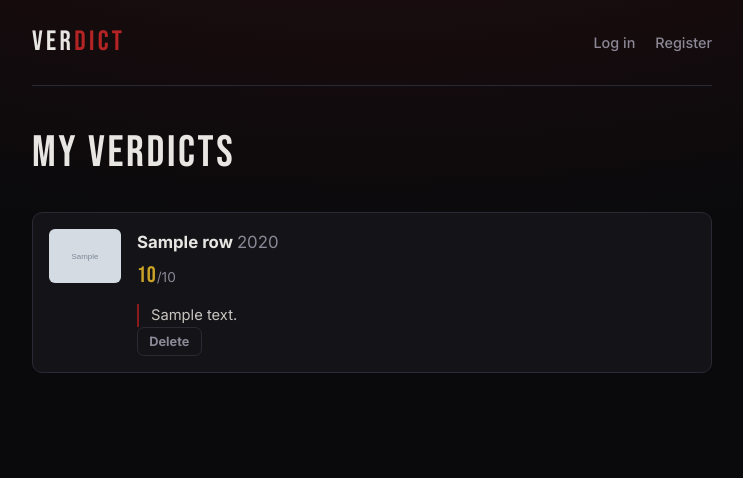
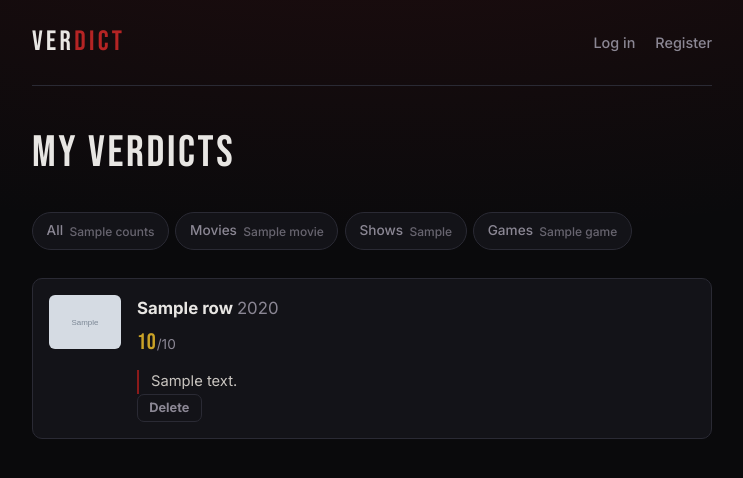
Before and after one commit to Ryan1123231/Verdict, a FastAPI app: template app/templates/me.html in a window 1280 px wide. Shown: the top 478 px of the page, without its empty margins (268-1011 px from the left). Run offline with FastAPI, Linux system fonts and the light colour scheme; the template is opened without the code that fills it: most values are stand-ins (such as "Sample title", 1, 10 or a date in 2020); grey boxes marked "Sample" are stand-in pictures.

Commit message:
Add type-filtered sections to My Verdicts

```diff
--- a/app/templates/base.html
+++ b/app/templates/base.html
@@ -118,6 +118,18 @@
       color: var(--muted); border: 1px solid var(--line);
       padding: .1rem .4rem; border-radius: 4px;
     }
+    .tabs { display: flex; gap: .4rem; margin-bottom: 1.75rem; flex-wrap: wrap; }
+    .tab {
+      display: inline-flex; align-items: center; gap: .4rem;
+      padding: .45rem .85rem; border-radius: 999px;
+      border: 1px solid var(--line); background: var(--panel);
+      color: var(--muted); text-decoration: none;
+      font-size: .85rem; font-weight: 500;
+      transition: all .15s;
+    }
+    .tab:hover { border-color: #3a3a46; color: var(--text); }
+    .tab.on { background: var(--blood); border-color: var(--blood); color: #fff; }
+    .tab span { font-size: .75rem; opacity: .7; }
     @media (max-width: 480px) {
       h1 { font-size: 2.1rem; }
       .card img { width: 56px; }
--- a/app/templates/me.html
+++ b/app/templates/me.html
@@ -1,15 +1,35 @@
 {% extends "base.html" %}
 {% block content %}
 <h1>My Verdicts</h1>
+
+<div class="tabs">
+  <a href="/me" class="tab {% if active == 'all' %}on{% endif %}">All <span>{{ counts.get('all', 0) }}</span></a>
+  <a href="/me?type=movie" class="tab {% if active == 'movie' %}on{% endif %}">Movies <span>{{ counts.get('movie', 0) }}</span></a>
+  <a href="/me?type=tv" class="tab {% if active == 'tv' %}on{% endif %}">Shows <span>{{ counts.get('tv', 0) }}</span></a>
+  <a href="/me?type=game" class="tab {% if active == 'game' %}on{% endif %}">Games <span>{{ counts.get('game', 0) }}</span></a>
+</div>
+
 {% if not ratings %}
-  <div class="empty">You haven't rated anything yet. <a href="/search" style="color:var(--blood-hi)">Find something</a>.</div>
+  <div class="empty">
+    {% if active == 'all' %}
+      Nothing rated yet. <a href="/search" style="color:var(--blood-hi)">Find something</a>.
+    {% elif active == 'game' %}
+      No games yet.
+    {% else %}
+      Nothing here yet.
+    {% endif %}
+  </div>
 {% endif %}
+
 {% for row in ratings %}
   <div class="card">
     {% if row.image_url %}<img src="{{ row.image_url }}" alt="">{% endif %}
     <div class="card-body">
       <div class="title">{{ row.title }} <span class="year">{% if row.year %}{{ row.year }}{% endif %}</span></div>
-      <div class="meta"><span class="score">{{ row.score }}</span><span class="year">/10</span></div>
+      <div class="meta">
+        <span class="score">{{ row.score }}</span><span class="year">/10</span>
+        {% if active == 'all' %}<span class="tag" style="margin-left:.5rem">{{ row.type }}</span>{% endif %}
+      </div>
       {% if row.review %}<div class="review">{{ row.review }}</div>{% endif %}
       <form class="inline" method="post" action="/ratings/{{ row.rating_id }}/delete" style="margin-top:.7rem">
         <button class="ghost" type="submit">Delete</button>
```
Also changed, not shown: app/views.py (+26 -7 lines).
